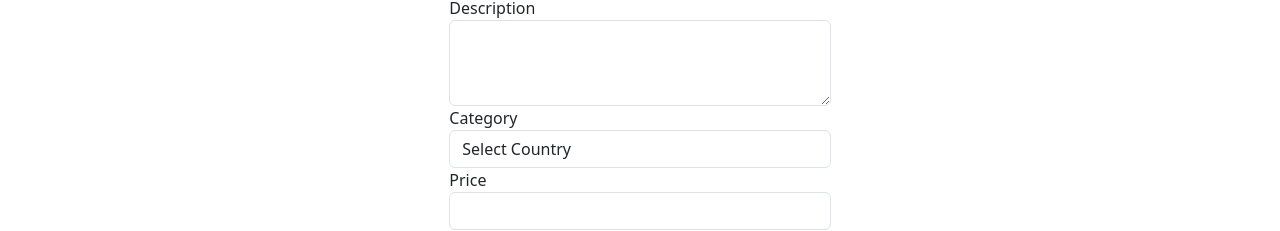
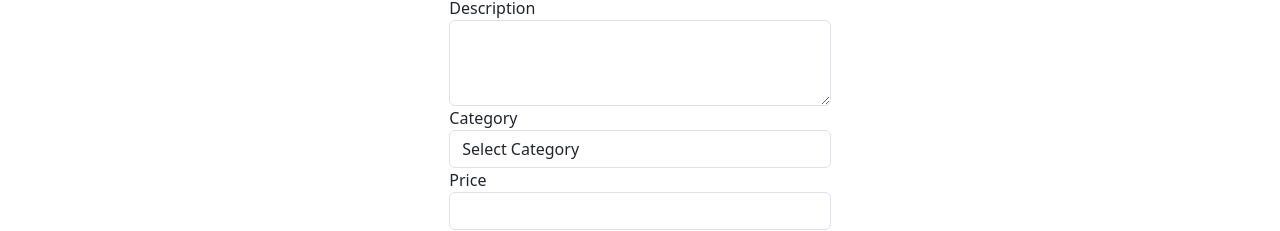
Before and after one commit to Ananya-Mondal/pwc, a React (Vite) app in the folder React_Client/myapp/: page /AddProduct in a window 1280 px wide. Shown: the part 196-427 px from the top of the page. Built offline with nearby package versions, Linux system fonts and the light colour scheme.

Commit message:
Product category updates
Product category updates

```diff
--- a/React_Client/myapp/src/Create.jsx
+++ b/React_Client/myapp/src/Create.jsx
@@ -96,11 +96,17 @@ function Create() {
                       id="Category"
                       onChange={(e) => setCatagory(e.target.value)}
                     >
-                      <option value="">Select Country</option>
-                      <option value="EP">Electronic products</option>
-                      <option value="CJ">Coats and jackets</option>
-                      <option value="RJ">Rings and jewelry</option>
-                      <option value="MP">Mobile phones</option>
+                      <option value="">Select Category</option>
+                      <option value="Electronic products">
+                        Electronic products
+                      </option>
+                      <option value="Coats and jackets">
+                        Coats and jackets
+                      </option>
+                      <option value="Rings and jewelry">
+                        Rings and jewelry
+                      </option>
+                      <option value="Mobile phones">Mobile phones</option>
                     </select>
 
                     {pError.Category && (
--- a/React_Client/myapp/src/Edit.jsx
+++ b/React_Client/myapp/src/Edit.jsx
@@ -135,11 +135,17 @@ function Edit() {
                         id="Category"
                         onChange={(e) => setCatagory(e.target.value)}
                       >
-                        <option value="">Select Country</option>
-                        <option value="EP">Electronic products</option>
-                        <option value="CJ">Coats and jackets</option>
-                        <option value="RJ">Rings and jewelry</option>
-                        <option value="MP">Mobile phones</option>
+                        <option value="">Select Category</option>
+                        <option value="Electronic products">
+                          Electronic products
+                        </option>
+                        <option value="Coats and jackets">
+                          Coats and jackets
+                        </option>
+                        <option value="Rings and jewelry">
+                          Rings and jewelry
+                        </option>
+                        <option value="Mobile phones">Mobile phones</option>
                       </select>
 
                       {pError.Category && (
--- a/React_Client/myapp/src/UserProductEdit.jsx
+++ b/React_Client/myapp/src/UserProductEdit.jsx
@@ -134,11 +134,17 @@ function UserProductEdit() {
                         id="Category"
                         onChange={(e) => setCatagory(e.target.value)}
                       >
-                        <option value="">Select Country</option>
-                        <option value="EP">Electronic products</option>
-                        <option value="CJ">Coats and jackets</option>
-                        <option value="RJ">Rings and jewelry</option>
-                        <option value="MP">Mobile phones</option>
+                        <option value="">Select Category</option>
+                        <option value="Electronic products">
+                          Electronic products
+                        </option>
+                        <option value="Coats and jackets">
+                          Coats and jackets
+                        </option>
+                        <option value="Rings and jewelry">
+                          Rings and jewelry
+                        </option>
+                        <option value="Mobile phones">Mobile phones</option>
                       </select>
 
                       {pError.Category && (
```
